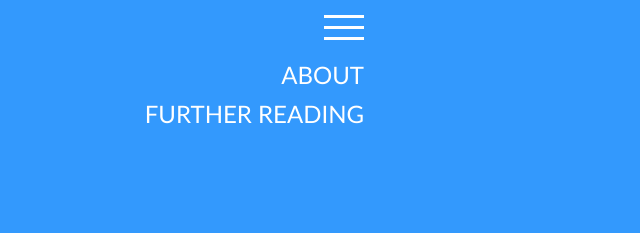
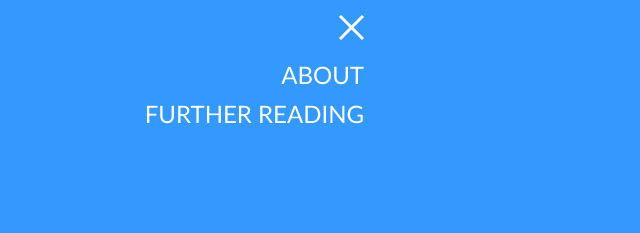
Before and after one commit to robertberry-zz/thank-you-nhs-take-2, a website: page index.html in a window 1280 px wide. Both pictures are taken after a click on the button 984 px from the left and 29 px from the top of the page. Shown: the top 233 px of the page, 640-1280 px from the left. Drawn offline with Linux system fonts and the light colour scheme.

Commit message:
Add close button for nav

```diff
--- a/css/main.css
+++ b/css/main.css
@@ -47,6 +47,14 @@ body {
     background-color: transparent;
     border: 0;
     padding: 0;
+}
+
+.header__menu-button--closed .header__close-menu-svg {
+    display: none;
+}
+
+.header__menu-button--opened .header__open-menu-svg {
+    display: none;
 }
 
 @media (min-width: 600px) {
--- a/index.html
+++ b/index.html
@@ -8,11 +8,16 @@
   <body>
     <header class="header">
       <div class="header__content">
-        <button class="header__menu-button js-menu-button">
-          <svg viewBox="0 0 40 25" width="40" height="25">
+        <button class="header__menu-button header__menu-button--closed js-menu-button">
+          <svg class="header__open-menu-svg" viewBox="0 0 40 25" width="40" height="25">
             <rect x="0" y="0" width="40" height="3" style="fill:#ffffff" />
             <rect x="0" y="11" width="40" height="3" style="fill:#ffffff" />
             <rect x="0" y="22" width="40" height="3" style="fill:#ffffff" />
+          </svg>
+
+          <svg class="header__close-menu-svg" viewBox="0 0 25 25" width="25" height="25">
+            <line x1="1" y1="1" x2="24" y2="24" stroke="#ffffff" style="stroke-width: 3" />
+            <line x1="24" y1="1" x2="1" y2="24" stroke="#ffffff" style="stroke-width: 3" />
           </svg>
         </button>
 
--- a/lib/test.js
+++ b/lib/test.js
@@ -3,11 +3,47 @@
         nav = document.querySelector(".js-nav"),
         isNavOpen = false;
 
+    function contains(xs, x) {
+        var xn, i;
+
+        for (i = 0, xn = xs.length; i < xn; ++i) {
+            if (xs[i] === x) return true;
+        }
+
+        return false;
+    }
+
+    function without(xs, x) {
+        var acc = [], i, xn;
+
+        for (i = 0, xn = xs.length; i < xn; ++i) {
+            if (xs[i] !== x) acc.push(xs[i]);
+        }
+
+        return acc;
+    }
+
+    function setClass(element, className, on) {
+        var classes = element.className.split(" ");
+
+        if (on) {
+            if (!contains(classes, className)) {
+                element.className = element.className + " " + className;
+            }
+        } else {
+            element.className = without(classes, className).join(" ");
+        }
+    }
+
     menuButton.onclick = function () {
         if (isNavOpen) {
-            nav.className = "nav js-nav";
+            setClass(nav, "nav--expanded", false);
+            setClass(menuButton, "header__menu-button--closed", true);
+            setClass(menuButton, "header__menu-button--opened", false);
         } else {
-            nav.className = "nav js-nav nav--expanded";
+            setClass(nav, "nav--expanded", true);
+            setClass(menuButton, "header__menu-button--closed", false);
+            setClass(menuButton, "header__menu-button--opened", true);
         }
 
         isNavOpen = !isNavOpen;
```
